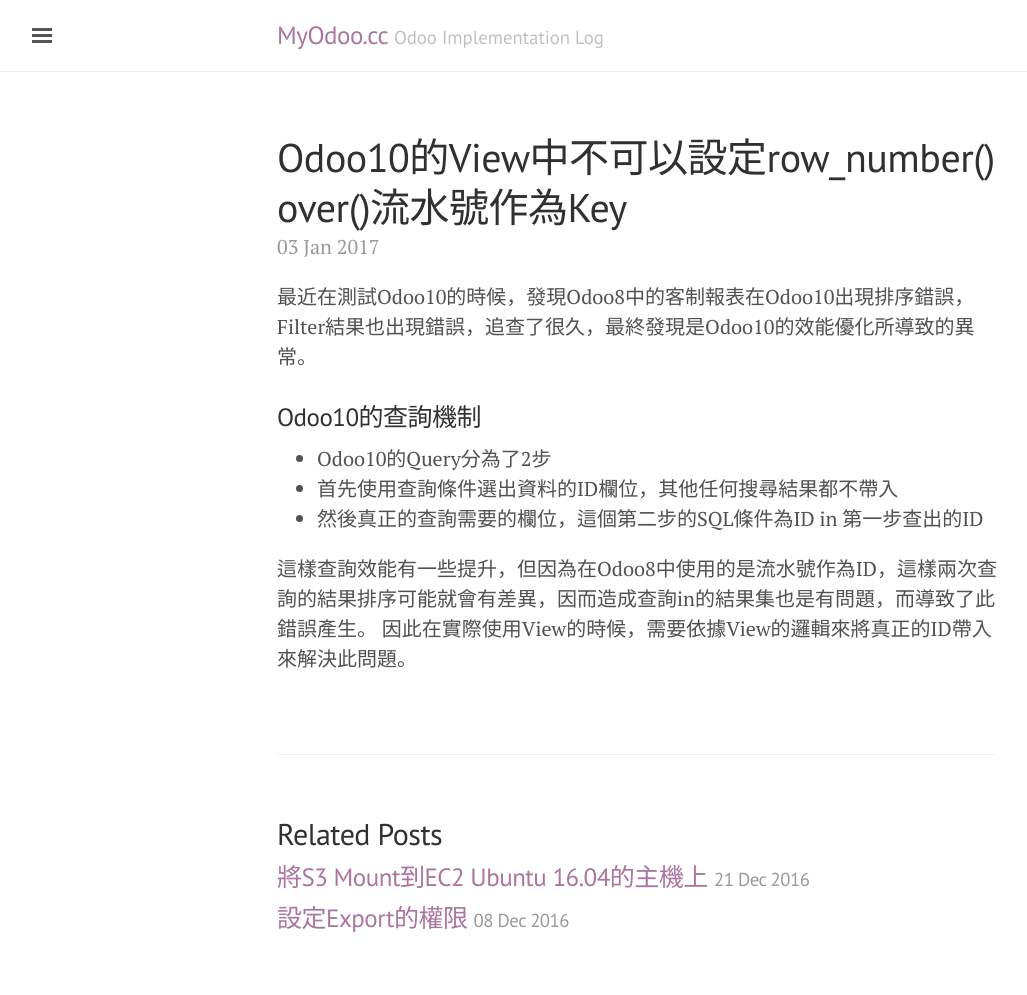
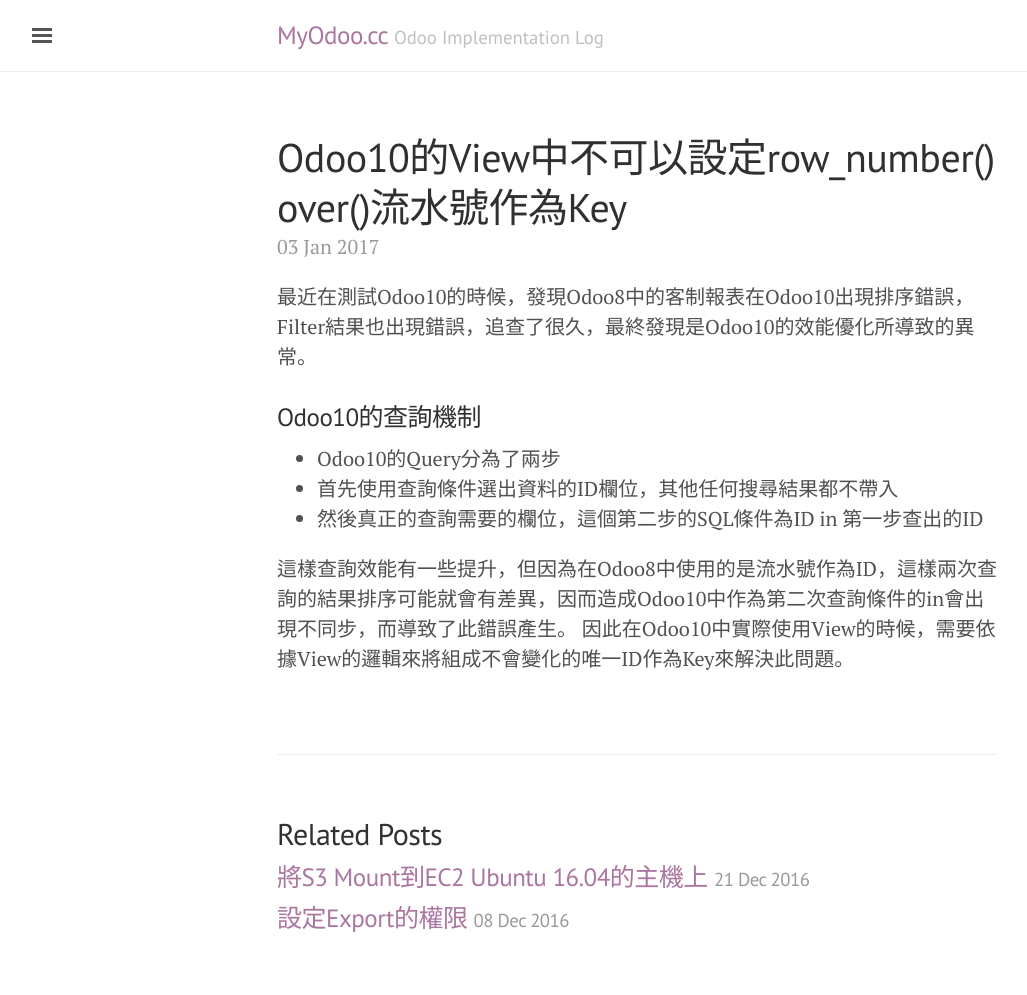
Before and after one commit to retailscm/retailscm-retailscm.github.io, a Jekyll site: the page built from _posts/2017-01-03-odoo10-view-key.md, in a window 1280 px wide. Shown: the whole page, without its empty margins (3-1030 px from the left). Built offline with Jekyll 4.4.1, drawn with Linux system fonts in a browser that asks for light colours.

Commit message:
Update posts

```diff
--- a/_posts/2017-01-03-odoo10-view-key.md
+++ b/_posts/2017-01-03-odoo10-view-key.md
@@ -7,9 +7,9 @@ title: Odoo10的View中不可以設定row_number() over()流水號作為Key
 
 ### Odoo10的查詢機制
 
-* Odoo10的Query分為了2步
+* Odoo10的Query分為了兩步
 * 首先使用查詢條件選出資料的ID欄位，其他任何搜尋結果都不帶入
 * 然後真正的查詢需要的欄位，這個第二步的SQL條件為ID in 第一步查出的ID
 
-這樣查詢效能有一些提升，但因為在Odoo8中使用的是流水號作為ID，這樣兩次查詢的結果排序可能就會有差異，因而造成查詢in的結果集也是有問題，而導致了此錯誤產生。
-因此在實際使用View的時候，需要依據View的邏輯來將真正的ID帶入來解決此問題。
+這樣查詢效能有一些提升，但因為在Odoo8中使用的是流水號作為ID，這樣兩次查詢的結果排序可能就會有差異，因而造成Odoo10中作為第二次查詢條件的in會出現不同步，而導致了此錯誤產生。
+因此在Odoo10中實際使用View的時候，需要依據View的邏輯來將組成不會變化的唯一ID作為Key來解決此問題。
```
